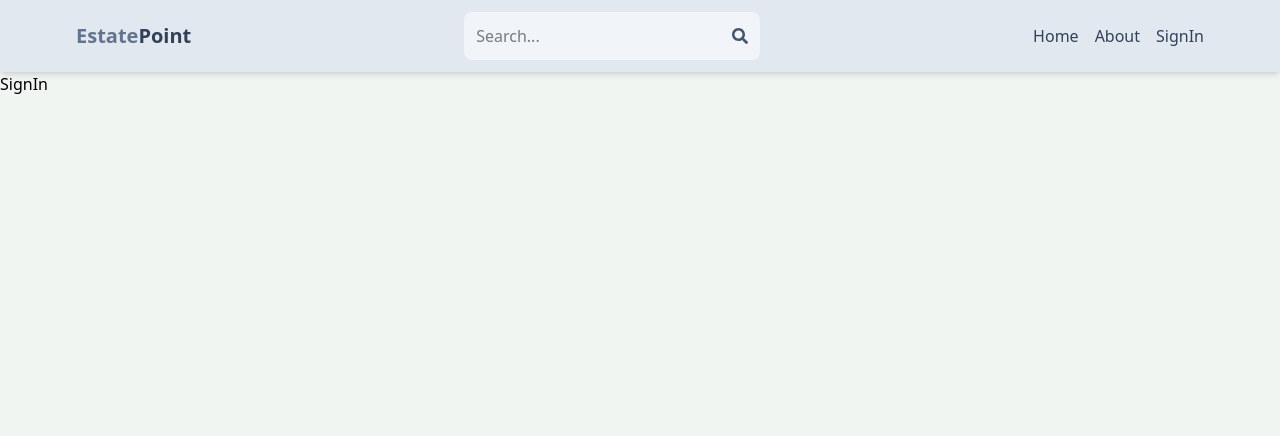
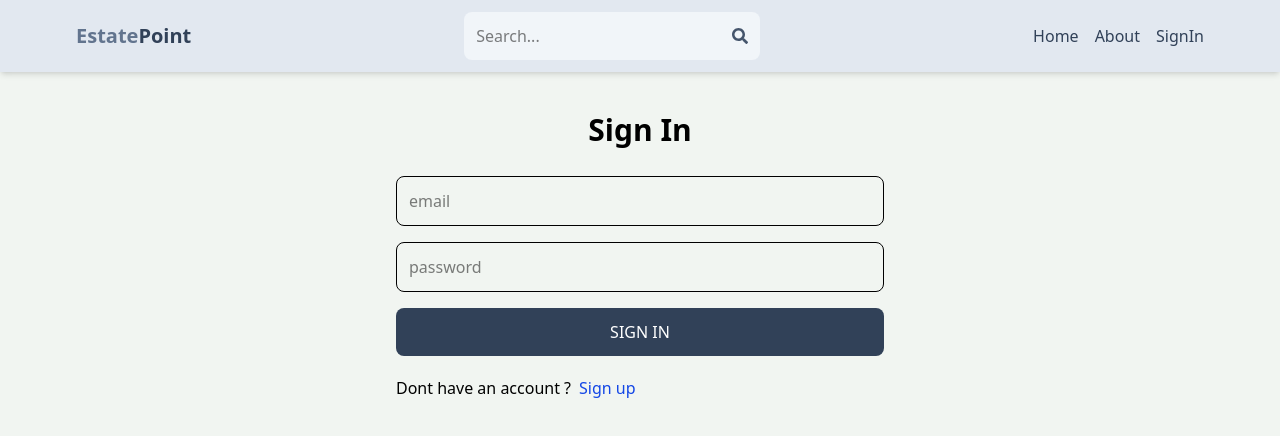
Before and after one commit to vedant2606-dev/EstatePoint, a React (Vite) app in the folder client/: page /sign-in in a window 1280 px wide. Shown: the top 436 px of the page. Built offline with nearby package versions, Linux system fonts and the light colour scheme.

Commit message:
Added SignIn functionality

```diff
--- a/client/src/pages/SignIn.jsx
+++ b/client/src/pages/SignIn.jsx
@@ -1,9 +1,64 @@
-import React from 'react'
+import React, { useState } from 'react'
+import {Link, useNavigate} from "react-router"
 
-const SignIn = () => {
+const SignUp = () => {
+  const [formData, setFormData] = useState({});
+  const [error, setError] = useState(null);
+  const [loading, setLoading] = useState(false);
+  const navigate = useNavigate();
+  const handleOnChange = (e)=>{
+    setFormData({
+      ...formData,
+      [e.target.id] : e.target.value,
+    })
+  }
+  const handleSubmit = async (e)=>{
+    e.preventDefault();
+    try {
+      setLoading(true)
+      const res = await fetch("api/auth/signin", {
+      method: "POST",
+      headers:{
+        "Content-Type" : "application/json"
+      },
+      body:JSON.stringify(formData)
+    })
+    const data = await res.json();
+    console.log(data);
+    if(data.success === false){
+      setLoading(false)
+      setError(data.message)
+      return;
+    }
+    setLoading(false);
+    setError(null);
+    navigate("/")
+    } catch (error) {
+      setLoading(false);
+      setError(error.message)
+    }
+
+  }
+  //  console.log(formData);
   return (
-    <div>SignIn</div>
+    <div className='p-3 max-w-lg mx-auto'>
+      <h1 className='text-3xl text-center font-semibold my-7'>Sign In</h1>
+      <form onSubmit={handleSubmit} className='flex flex-col gap-4'>
+        <input type="email" placeholder='email' className='border p-3 rounded-lg' id='email' onChange={handleOnChange}/>
+        <input type="password" placeholder='password' className='border p-3 rounded-lg' id='password' onChange={handleOnChange}/>
+        <button disabled={loading} className='bg-slate-700 text-white p-3 rounded-lg uppercase hover:opacity-95 disabled:opacity-80'>
+          {loading ? "Loading" : "Sign In"}
+        </button>
+      </form>
+      <div className='flex gap-2 mt-5'>
+        <p>Dont have an account ?</p>
+        <Link to={"/sign-up"}>
+        <span className='text-blue-700'>Sign up</span>
+        </Link>
+      </div>
+      {error && <p className='text-red-500 mt-5'>{error}</p>}
+    </div>
   )
 }
 
-export default SignIn
+export default SignUp
```
